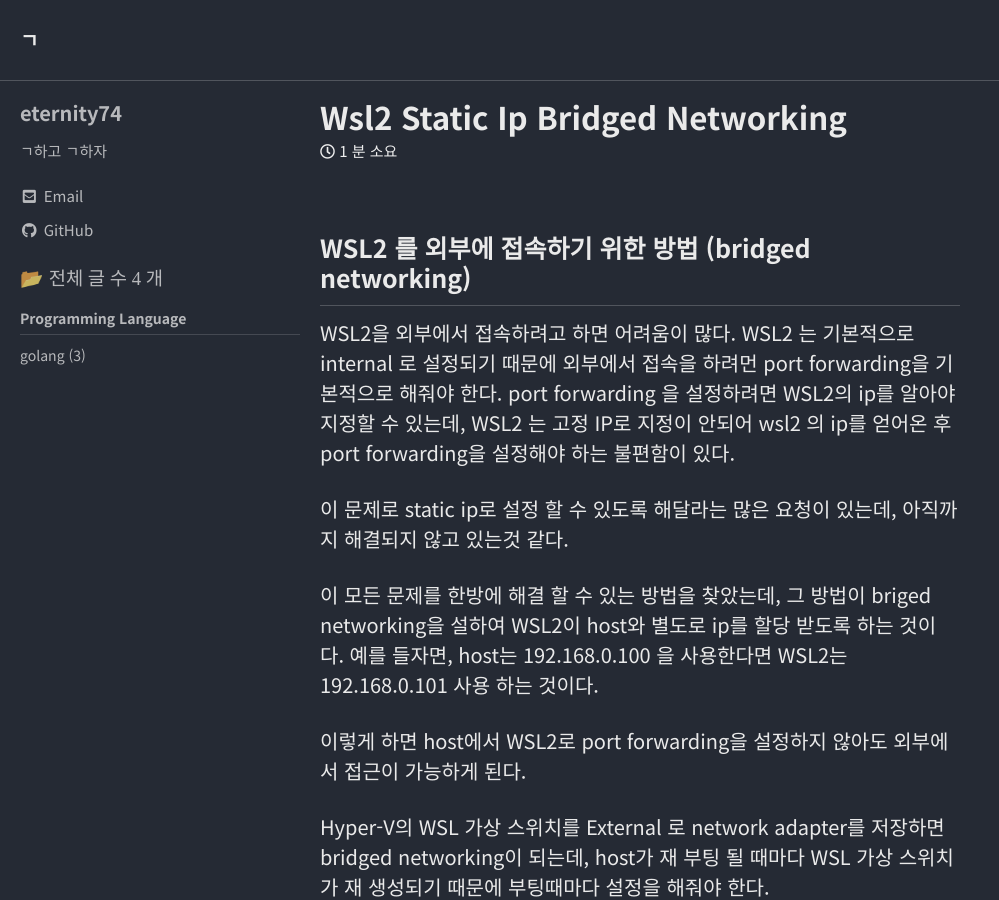
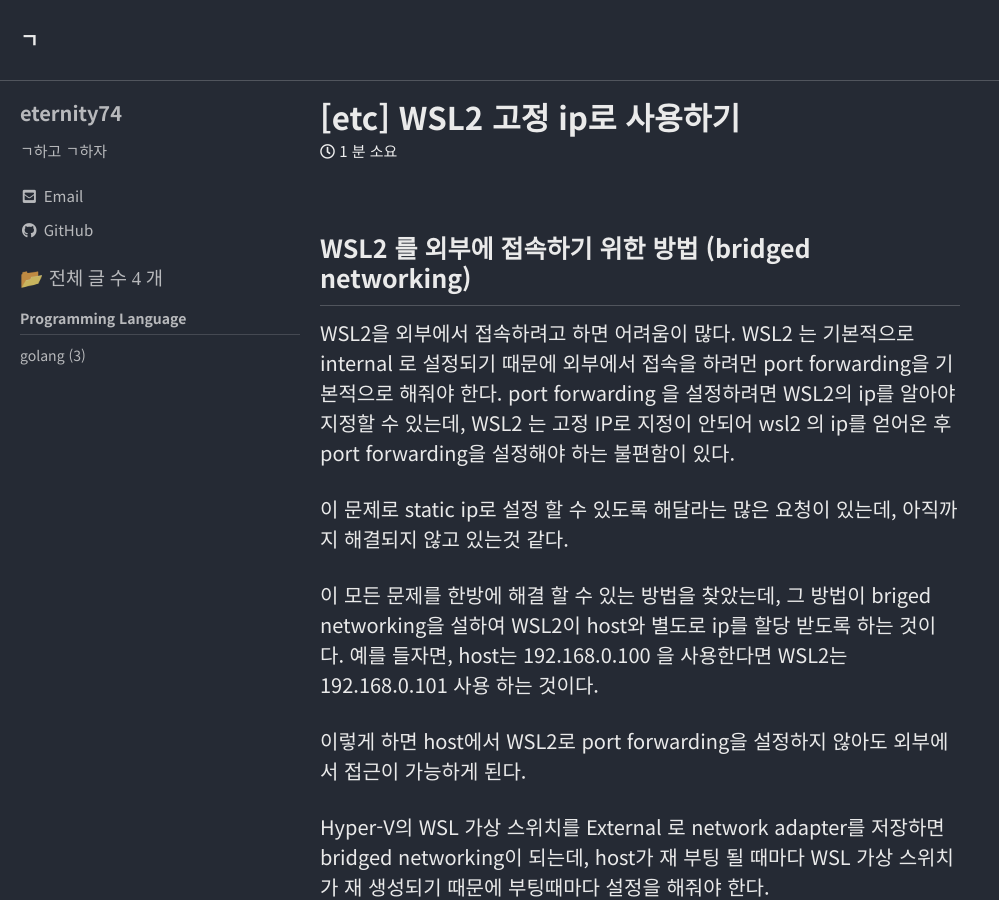
Before and after one commit to eternity74/eternity74.github.io, a Jekyll site: the page built from _posts/2021-09-29-wsl2-static-ip-bridged-networking.md, in a window 1280 px wide and 900 px high. Shown: the whole window, without its empty margins (0-999 px from the left). Built offline with Jekyll 4.4.1, drawn with Linux system fonts in a browser that asks for light colours; cached includes are drawn as plain includes; comment, search, counter and statistics services are not loaded.

Commit message:
Update 2021-09-29-wsl2-static-ip-bridged-networking.md

```diff
--- a/_posts/2021-09-29-wsl2-static-ip-bridged-networking.md
+++ b/_posts/2021-09-29-wsl2-static-ip-bridged-networking.md
@@ -1,5 +1,8 @@
 ---
 published: true
+title: '[etc] WSL2 고정 ip로 사용하기'
+category: etc
+tags: wsl
 ---
 ## WSL2 를 외부에 접속하기 위한 방법 (bridged networking)
 WSL2을 외부에서 접속하려고 하면 어려움이 많다. WSL2 는 기본적으로 internal 로 설정되기 때문에 외부에서 접속을 하려먼 port forwarding을 기본적으로 해줘야 한다. port forwarding 을 설정하려면 WSL2의 ip를 알아야 지정할 수 있는데, WSL2 는 고정 IP로 지정이 안되어 wsl2 의 ip를 얻어온 후 port forwarding을 설정해야 하는 불편함이 있다.
```
